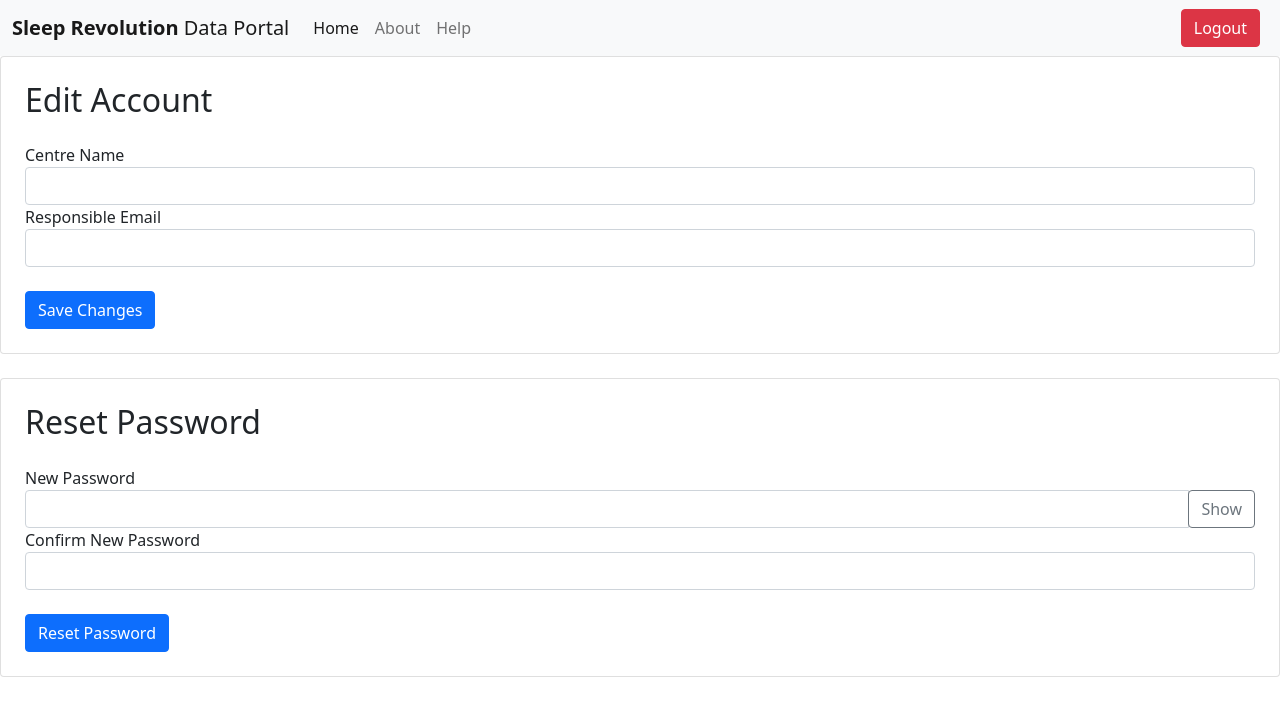
After one commit to Sleep-Revolution/sleepscorerapi, a FastAPI app: template templates/Admin/account.html in a window 1280 px wide. The commit adds this page. Shown: the top 716 px of the page. Run offline with FastAPI, Linux system fonts and the light colour scheme; the template is opened without the code that fills it, so the values that code supplies are empty; parts of the project's set-up code (start-up, migrations or seed data) failed here and were passed over; some libraries are stand-ins or nearby versions.

Commit message:
added logout and edit

```diff
--- a/main.py
+++ b/main.py
@@ -1,6 +1,6 @@
 import json
 import os
-from fastapi import FastAPI, UploadFile, File, Request, Depends, HTTPException, Response, Form
+from fastapi import FastAPI, UploadFile, File, Request, Depends, HTTPException, Response, Form, Cookie
 from fastapi.responses import HTMLResponse, JSONResponse, RedirectResponse
 from fastapi.templating import Jinja2Templates
 from fastapi.staticfiles import StaticFiles
@@ -59,11 +59,23 @@ app.mount("/static", StaticFiles(directory="static"), name="static")
 
 @app.get("/login", response_class=HTMLResponse)
 async def login(request: Request):
-    '''This is the root page of our portal, this needs to be replaced with a log-in page.'''
     data = {
         "page": "Login",
     }
     return templates.TemplateResponse("login.html", {"request": request, "data": data})
+
+@app.post("/authenticate", response_class=JSONResponse)
+async def AuthenticateCentre(credentials: AuthCredentials, response: Response):
+    token = authenticationService.AuthenticateCentre(credentials)
+    response.set_cookie(key='session_id', value=token)
+    # return RedirectResponse(url = "/")
+
+@app.get("/logout", response_class=RedirectResponse)
+async def logout():
+    # Clear the session cookie
+    response = RedirectResponse(url="/login")  # Adjust the URL as needed
+    response.delete_cookie(key="session_id")
+    return response
 
 @app.get('/me')
 async def getMyIp(request: Request):
@@ -98,11 +110,7 @@ async def create_upload_file(request: Request, file: UploadFile = File(...), rec
 
     allowedFileTypes = ["application/zip", "application/x-zip-compressed"]
     if file.content_type not in allowedFileTypes:
-        # data = {
-        #     "title": "Upload failed",
-        #     "status": "failed",
-        #     "message": "File type not supported. Please upload a zip file."
-        # }
+
         return RedirectResponse(f"/upload_complete?success=false&reason=Incorrectfiletype({file.content_type}, expected {allowedFileTypes})", status_code=302)
     else:
         print(f"->>>> Creating upload with {file.filename}")
@@ -110,10 +118,6 @@ async def create_upload_file(request: Request, file: UploadFile = File(...), rec
         await uploadService.CreateUpload(centre.Id, file, recordingNumber)
 
         return RedirectResponse("/upload_complete?success=true", status_code=302)
-
-# @app.post('/')
-# async def what(request: Request):
-#     return {}
 
 @app.get('/upload_complete', response_class=HTMLResponse)
 async def uploadComplete(request: Request,  success: bool = False):
@@ -124,15 +128,39 @@ async def uploadComplete(request: Request,  success: bool = False):
 async def home(request: Request):
     return [user.__dict__ for user in authenticationService.GetAllCentres() ]
 
-# @app.post('/centres',  response_class=JSONResponse)
-# async def CreateCentre(newCentre:  CentreCreate):
-#     return authenticationService.CreateCentre(newCentre)
+@app.get("/admin/account/{id}", response_class=HTMLResponse)
+async def GetAccount(request: Request, id:int):
+    if not request.state.centre:
+        print("redirecting due to no creds")
+        return RedirectResponse('/login')
+    if request.state.centre.IsAdministrator:
+        account = authenticationService.GetCentreById(id)
+        return templates.TemplateResponse("Admin/account.html", {"request": request, "centre": request.state.centre, "account": account })
 
-@app.post("/authenticate", response_class=JSONResponse)
-async def AuthenticateCentre(credentials: AuthCredentials, response: Response):
-    token = authenticationService.AuthenticateCentre(credentials)
-    response.set_cookie(key='session_id', value=token)
-    # return RedirectResponse(url = "/")
+@app.post("/admin/reset-password/{account_id}", response_class=RedirectResponse)
+async def ChangePassword(
+    request: Request,
+    account_id: int,
+    NewPassword: str = Form(...),
+    ConfirmPassword: str = Form(...)
+):
+    if not request.state.centre:
+        print("redirecting due to no creds")
+        return RedirectResponse('/login', status_code=302)
+    if request.state.centre.IsAdministrator:
+        # Validate old password, then update password if old password is correct
+        # Use the account_id to locate the account in the database
+        # Check if OldPassword matches the stored password hash
+        # If yes, update the password to NewPassword
+        authenticationService.UpdateCentrePassword(account_id, NewPassword)
+
+        return RedirectResponse(f'/admin/account/{account_id}', status_code=302)
+    else:
+        return RedirectResponse('/', status_code=302)
+
+
+
+
 
 @app.get("/admin", response_class=HTMLResponse)
 async def AdminStuff(request: Request):
@@ -296,34 +324,6 @@ async def AddNights(id: int, request: Request):
         # Example:
         print(f"Location: {nightLocation}, Recording Quality: {recording_quality}")
 
-    # Optionally, you can redirect the user to a different page after processing the form
-    #     return {"message": "You are not admin lmao"}
-    # else:
-    #     return {"message": "You are an admin lmao!!!!!!!!!!!!!!!!!!!!!!!!"}
-
-    # return RedirectResponse(url = "/")
-
-# @app.get('/upload')
-# async def upload(request = Depends(jwtBearer)):
-#     return {}
-
-# @app.post('/upload')
-# async def upload(file: UploadFile, request = Depends(jwtBearer)):
-#     print(file.file.read())
-#     print(request)
-#     id = str(uuid.uuid4())
-#     print(id)
-
-
-
-
-# @app.get("/me")
-# def protected_route(bla = Depends(jwtBearer)):
-#     user = authenticationService.GetCentreById(bla)
-#     if user is None:
-#         raise HTTPException(status_code=status.HTTP_404_NOT_FOUND, detail="User not found")
-
-#     return user
 
 
 @app.get("/download", response_class=HTMLResponse)
--- /dev/null
+++ b/templates/Admin/account.html
@@ -0,0 +1,62 @@
+{% extends "base.html" %}
+
+
+{% block page_content %}
+
+<form action="/admin/edit-account/{{ account.Id }}" method="POST" class="card p-4">
+    <h2 class="mb-4">Edit Account</h2>
+    <div class="form-group">
+        <label for="CentreName">Centre Name</label>
+        <input type="text" class="form-control" id="CentreName" name="CentreName" value="{{ account.CentreName }}" required>
+    </div>
+    <div class="form-group">
+        <label for="ResponsibleEmail">Responsible Email</label>
+        <input type="email" class="form-control" id="ResponsibleEmail" name="ResponsibleEmail" value="{{ account.ResponsibleEmail }}" required>
+    </div>
+    <div class="form-group mt-4">
+        <button type="submit" class="btn btn-primary">Save Changes</button>
+    </div>
+</form>
+
+<div class="card p-4 mt-4">
+    <form action="/admin/reset-password/{{ account.Id }}" method="POST">
+        <h2 class="mb-4">Reset Password</h2>
+        <div class="form-group">
+            <label for="NewPassword">New Password</label>
+            <div class="input-group">
+                <input type="password" class="form-control" id="NewPassword" name="NewPassword" required>
+                <div class="input-group-append">
+                    <button type="button" class="btn btn-outline-secondary" id="showPassword">Show</button>
+                </div>
+            </div>
+        </div>
+        <div class="form-group">
+            <label for="ConfirmPassword">Confirm New Password</label>
+            <div class="input-group">
+                <input type="password" class="form-control" id="ConfirmPassword" name="ConfirmPassword" required>
+            </div>
+        </div>
+        <div class="form-group mt-4">
+            <button type="submit" class="btn btn-primary">Reset Password</button>
+        </div>
+    </form>
+</div>
+
+<script>
+    const showPasswordButton = document.getElementById('showPassword');
+    const passwordFields = document.querySelectorAll('input[type="password"]');
+
+    showPasswordButton.addEventListener('click', () => {
+        passwordFields.forEach(field => {
+            if (field.type === 'password') {
+                field.type = 'text';
+                showPasswordButton.textContent = 'Hide';
+            } else {
+                field.type = 'password';
+                showPasswordButton.textContent = 'Show';
+            }
+        });
+    });
+</script>
+
+{% endblock %}
--- a/templates/Admin/accounts.html
+++ b/templates/Admin/accounts.html
@@ -11,7 +11,7 @@
                     <h5 class="card-title">{{ acc.CentreName }}</h5>
                     <h6 class="card-subtitle mb-2 text-muted">{{ acc.ResponsibleEmail }}</h6>
                     <p class="card-text">Additional information about the account goes here.</p>
-                    <a href="/admin/dataset/{{ acc.id }}" class="btn btn-primary">Edit Account</a>
+                    <a href="/admin/account/{{ acc.Id }}" class="btn btn-primary">Edit Account</a>
                 </div>
             </div>
         </div>
--- a/templates/include/navbar.html
+++ b/templates/include/navbar.html
@@ -20,10 +20,9 @@
         </ul>
         <div class="d-flex">
           {% if centre.IsAdministrator %}
-            <a href="/admin" class="btn btn-primary">Administration</a>
+          <a href="/admin" class="btn btn-primary">Administration</a>
           {% endif %}
-          <!-- <a href="/download" class="btn btn-primary">Download desktop client</button> -->
-        </a>
+          <a href="/logout" class="btn btn-danger mx-2">Logout</a>
         </div>
       </div>
     </div>
--- a/templates/login.html
+++ b/templates/login.html
@@ -86,8 +86,6 @@
         const Password = document.getElementById("password").value;
 
         // Perform your login logic here, e.g., send data to your server for validation
-        console.log("Email:", Email);
-        console.log("Password:", Password);
 
         postData('authenticate', {Email, Password}).then(data => {
             window.location.href = "/"
```
Also changed, not shown: Src/Repositories/AuthenticationRepository.py (+10 -0 lines), Src/Services/AuthenticationService.py (+9 -0 lines).
